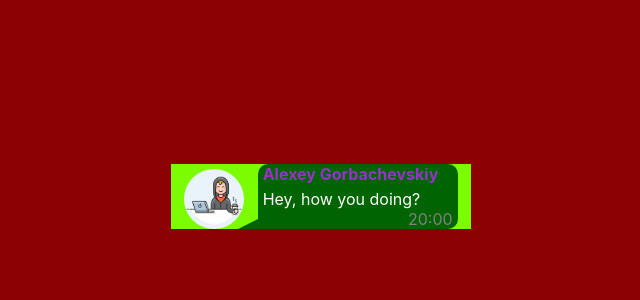
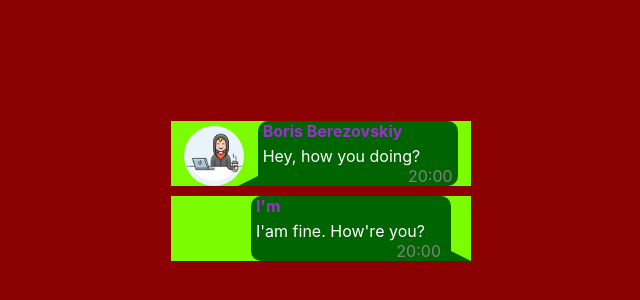
Before and after one commit to AlexeyGorbachevskiy/Ignat_Tasks, a React (Create React App) app in the folder my-app/: page / in a window 1280 px wide. Shown: the part 204-504 px from the top of the page, without its empty margins (319-959 px from the left). Built offline with nearby package versions, Linux system fonts and the light colour scheme.

Commit message:
First task: your message and not your message layouts were implemented

```diff
--- a/my-app/src/App.css
+++ b/my-app/src/App.css
@@ -3,6 +3,7 @@
     width: 100vw;
     height: 100vh;
     display: flex;
+    flex-direction: column;
     justify-content: center;
     align-items: center;
 }
--- a/my-app/src/App.tsx
+++ b/my-app/src/App.tsx
@@ -1,11 +1,14 @@
 import React from 'react';
 import logo from './logo.svg';
 import './App.css';
-import Main from "./components/Main"
+import Not_Your_Message from "./components/Message_Body/Not_Your_Message/Not_Your_Message";
+import Your_Message from "./components/Message_Body/Your_Message/Your_Message";
+
 function App() {
     return (
         <div className={"container"}>
-          <Main />
+          <Not_Your_Message />
+          <Your_Message/>
         </div>
     );
 }
--- a/my-app/src/components/Main.module.css
+++ b/my-app/src/components/Message_Body/Not_Your_Message/Not_Your_Message.module.css
@@ -4,6 +4,7 @@
 }
 
 .message_container {
+    margin-bottom: 10px;
     display: flex;
     justify-content: space-evenly;
     align-items: flex-end;
--- a/my-app/src/components/Main.tsx
+++ b/my-app/src/components/Message_Body/Not_Your_Message/Not_Your_Message.tsx
@@ -1,15 +1,15 @@
 import React from 'react';
-import obj from "./Main.module.css";
+import obj from "./Not_Your_Message.module.css";
 
-function Main() {
+function Not_Your_Message() {
 
-    let name = "Alexey Gorbachevskiy";
+    let name = "Boris Berezovskiy";
     let message_text = "Hey, how you doing? "
     let time = "20:00";
     return (
         <div className={obj.message_container}>
             <div className={obj.img_wrapper}>
-                <img className={obj.image} src={require("../images/img.png")} alt="img"/>
+                <img className={obj.image} src={require("../../../images/img.png")} alt="img"/>
             </div>
             <div className={obj.message_body}>
                 <h4>{name}</h4>
@@ -22,11 +22,10 @@ function Main() {
                     <p className={obj.time}>{time}</p>
                 </div>
 
-
             </div>
         </div>
     );
 }
 
 
-export default Main;
+export default Not_Your_Message;
--- /dev/null
+++ b/my-app/src/components/Message_Body/Your_Message/Your_Message.module.css
@@ -0,0 +1,75 @@
+* {
+    margin: 0;
+    padding: 0;
+}
+
+.message_container {
+    margin-bottom: 10px;
+    display: flex;
+    justify-content: flex-end;
+    /*justify-content: space-evenly;*/
+    /*align-items: flex-end;*/
+    background-color: lawngreen;
+    width: 300px;
+    height: auto;
+}
+
+/*.img_wrapper {*/
+/*    width: 60px;*/
+/*    height: 60px;*/
+/*}*/
+
+/*.image {*/
+/*    width: 100%;*/
+/*    height: 100%;*/
+/*    border-radius: 50%;*/
+/*}*/
+
+
+
+.message_body {
+    margin-right: 20px;
+    position: relative;
+    border-radius: 10px 10px 10px 10px;
+    background-color: darkgreen;
+    font-family: -apple-system;
+    width: 200px;
+    height: auto;
+}
+
+.message_body::after{
+    content: '';
+    position: absolute;
+    right: -20px;
+    bottom: 0px;
+    /*border: 10px solid transparent;*/
+    /*border-right: 20px solid darkgreen;*/
+    border: 10px solid transparent;
+    border-left: 20px solid darkgreen;
+    border-bottom: 5px solid darkgreen;
+}
+
+
+.message_body h4 {
+    color: darkorchid;
+    margin-left: 5px;
+}
+
+
+.message_text {
+    margin-top: 5px;
+    margin-left: 5px;
+    color: #ffffff;
+    word-wrap: break-word;
+
+}
+
+.time_wrapper{
+    display: flex;
+    justify-content: flex-end;
+}
+
+.time{
+    margin-right: 10px;
+    color: grey;
+}
--- /dev/null
+++ b/my-app/src/components/Message_Body/Your_Message/Your_Message.tsx
@@ -0,0 +1,32 @@
+import React from 'react';
+import obj from "./Your_Message.module.css";
+
+function Your_Message() {
+
+    let name = "I'm";
+    let message_text = "I'am fine. How're you? "
+    let time = "20:00";
+    return (
+        <div className={obj.message_container}>
+
+            <div className={obj.message_body}>
+                <h4>{name}</h4>
+
+                <div className={obj.message_wrapper}>
+                    <p className={obj.message_text}>{message_text}</p>
+                </div>
+
+                <div className={obj.time_wrapper}>
+                    <p className={obj.time}>{time}</p>
+                </div>
+            </div>
+
+            {/*<div className={obj.img_wrapper}>*/}
+            {/*    <img className={obj.image} src={require("../../../images/img.png")} alt="img"/>*/}
+            {/*</div>*/}
+        </div>
+    );
+}
+
+
+export default Your_Message;
```
